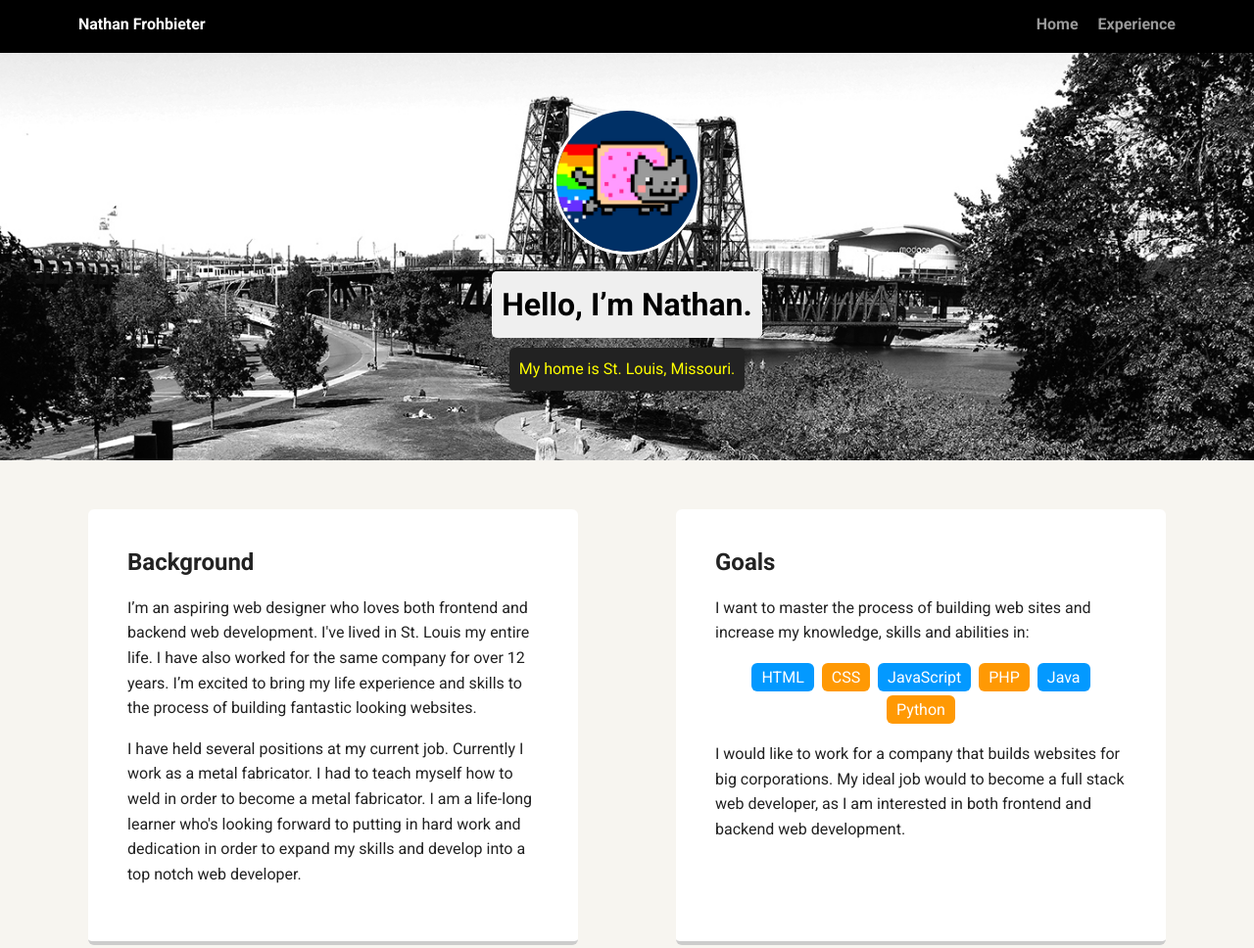
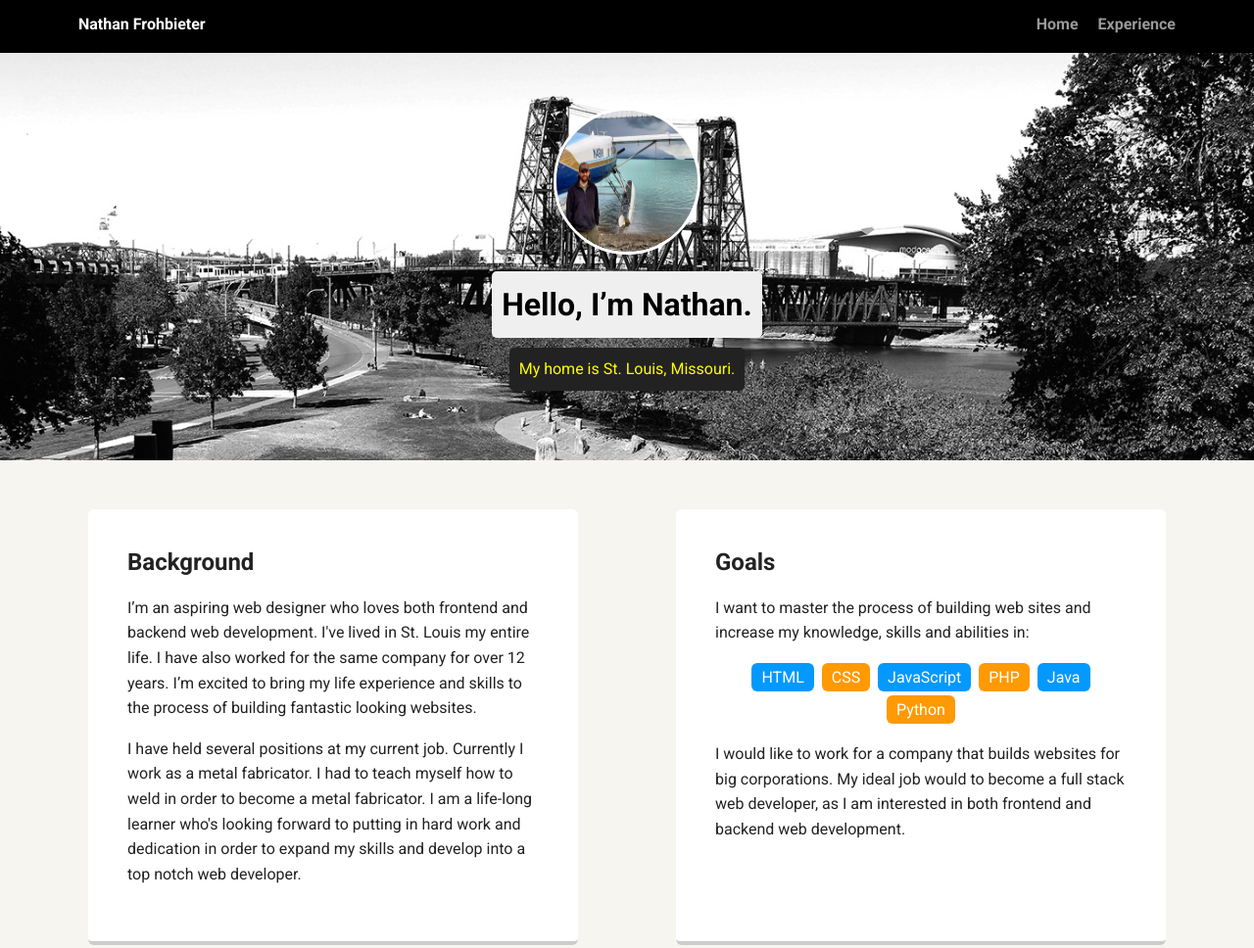
Before and after one commit to nfrohbieter/frontend_project1, a plain HTML site: page index.html in a window 1280 px wide. Shown: the top 968 px of the page at 98% size. Drawn offline with Linux system fonts and the light colour scheme; a web font is replaced by a local one.

Commit message:
Changed Image

```diff
--- a/index.html
+++ b/index.html
@@ -17,7 +17,7 @@
     </div>
 
     <header>
-      <img src="images/me.png" alt="Picture of Nathan Frohbieter" class="profile-image">
+      <img src="images/image_resized.png" alt="Picture of Nathan Frohbieter" class="profile-image">
       <h1 class="tag name">Hello, I’m Nathan.</h1>
       <p class="tag location">My home is St. Louis, Missouri.</p>
     </header>
```
Also changed, not shown: images/image_resized.png (added).
